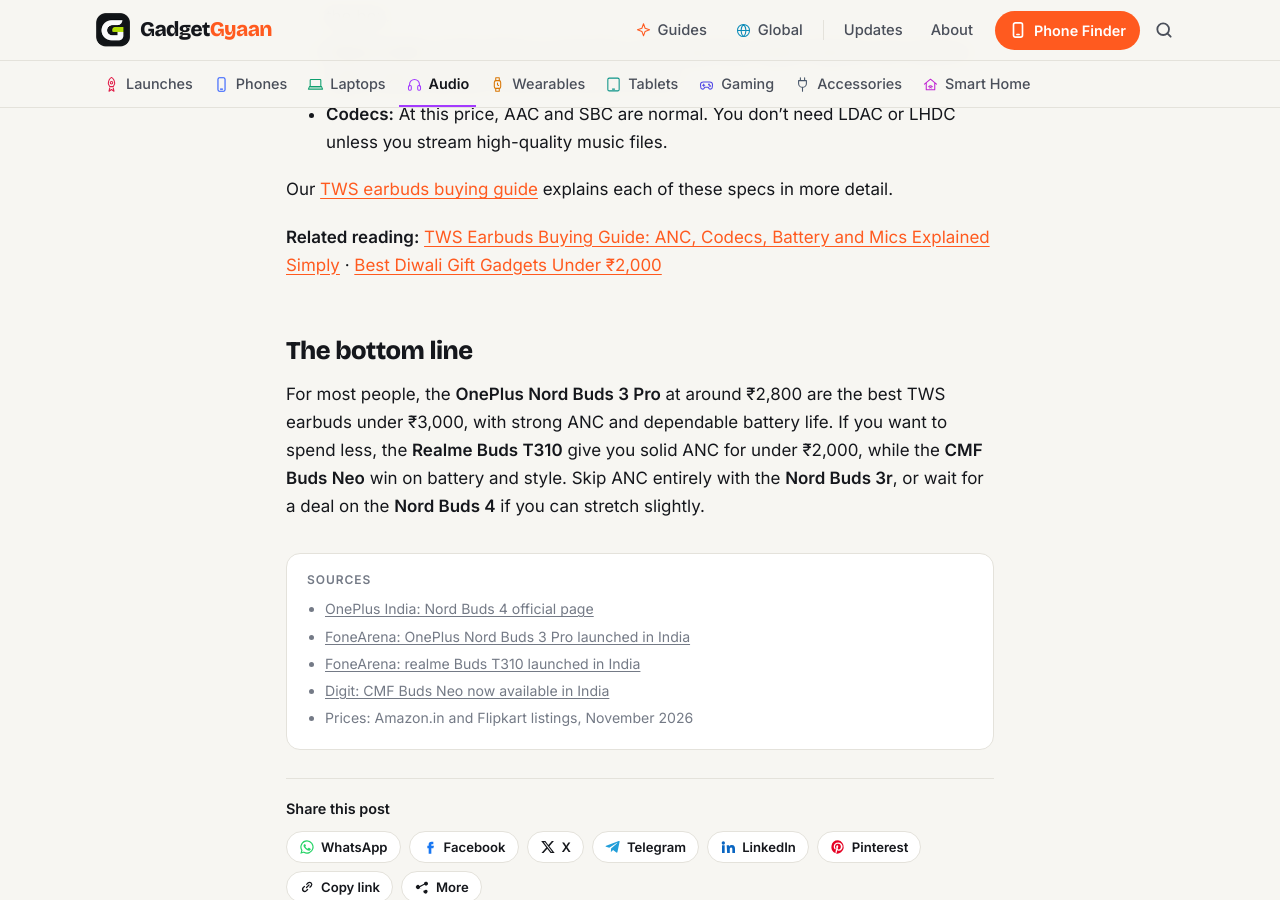
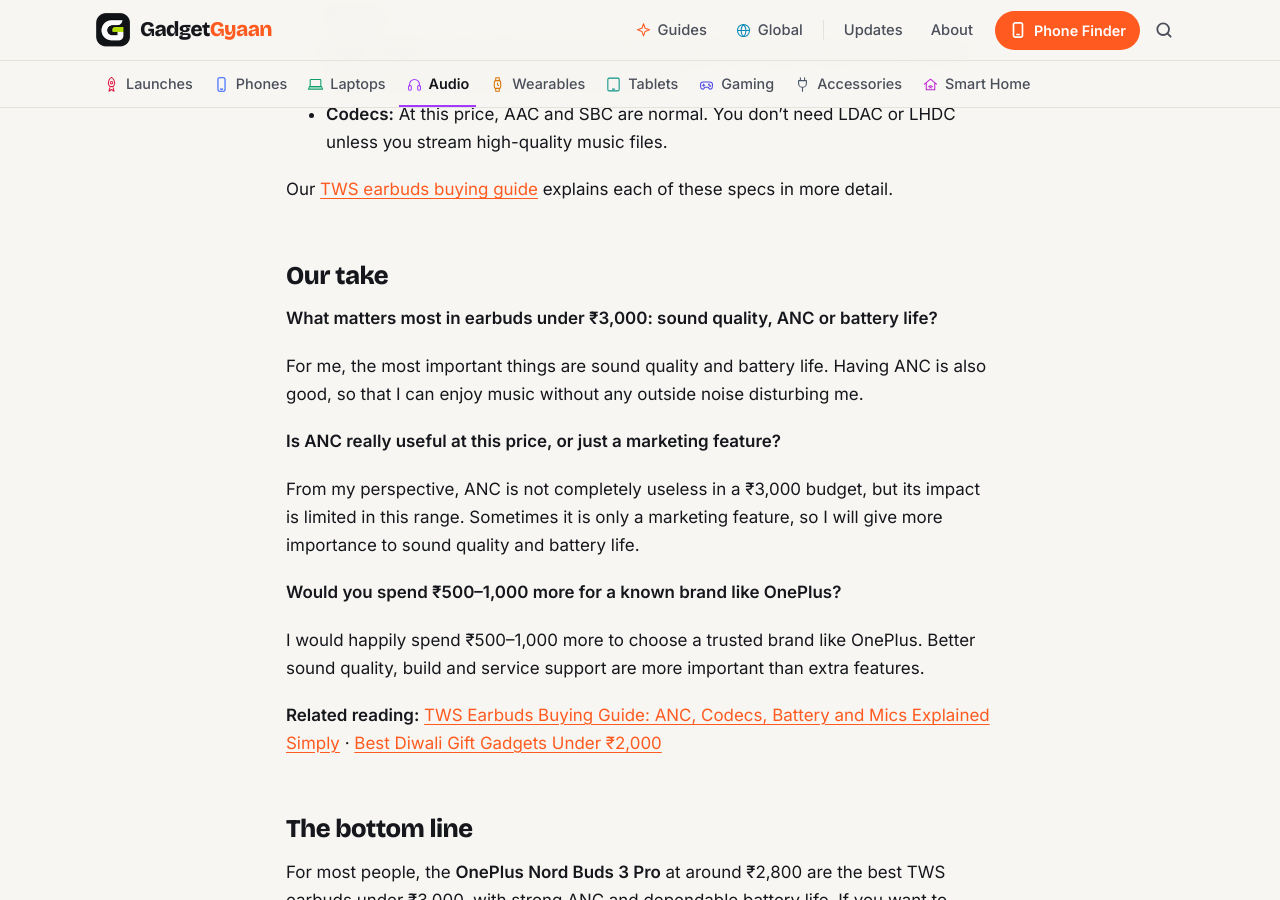
Before and after one commit to kiteksood167/kiteksood167.github.io, a Jekyll site: the page built from _posts/2026-11-03-best-tws-earbuds-under-3000.md, in a window 1280 px wide and 900 px high, scrolled down 5938 px. Built offline with Jekyll 4.4.1, drawn with Linux system fonts in a browser that asks for light colours; comment, search, counter and statistics services are not loaded; some of the changed text lies outside the part shown.

Commit message:
Add owner's take to TWS earbuds under 3000 guide
Co-Authored-By: Claude Opus 5.5 <noreply@anthropic.com>
Claude-Session: https://claude.ai/code/session_01WQRPmSxMwztgHXfstCGpBN

```diff
--- a/_posts/2026-11-03-best-tws-earbuds-under-3000.md
+++ b/_posts/2026-11-03-best-tws-earbuds-under-3000.md
@@ -111,6 +111,20 @@ On paper they're the best buds in this list. OnePlus rates the ANC at **up to 52
 
 Our [TWS earbuds buying guide](/tws-earbuds-buying-guide/) explains each of these specs in more detail.
 
+## Our take
+
+**What matters most in earbuds under ₹3,000: sound quality, ANC or battery life?**
+
+For me, the most important things are sound quality and battery life. Having ANC is also good, so that I can enjoy music without any outside noise disturbing me.
+
+**Is ANC really useful at this price, or just a marketing feature?**
+
+From my perspective, ANC is not completely useless in a ₹3,000 budget, but its impact is limited in this range. Sometimes it is only a marketing feature, so I will give more importance to sound quality and battery life.
+
+**Would you spend ₹500–1,000 more for a known brand like OnePlus?**
+
+I would happily spend ₹500–1,000 more to choose a trusted brand like OnePlus. Better sound quality, build and service support are more important than extra features.
+
 **Related reading:** [TWS Earbuds Buying Guide: ANC, Codecs, Battery and Mics Explained Simply](/tws-earbuds-buying-guide/) · [Best Diwali Gift Gadgets Under ₹2,000](/best-diwali-gift-gadgets-under-2000/)
 
 ## The bottom line
```
